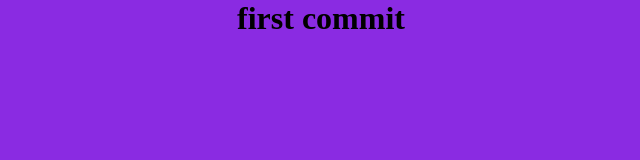
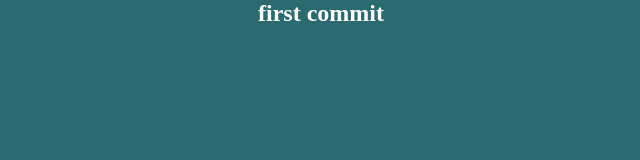
Before and after one commit to xv1china/test, a plain HTML site: page index.html in a window 1280 px wide. Shown: the whole page, without its empty margins (319-959 px from the left). Drawn offline with Linux system fonts and the light colour scheme.

Commit message:
index.html added

```diff
--- a/index.html
+++ b/index.html
@@ -1,12 +1,12 @@
 <!DOCTYPE html>
 <html lang="en">
 <head>
+    <link rel="stylesheet" href="style.css">
     <meta charset="UTF-8">
     <meta name="viewport" content="width=device-width, initial-scale=1.0">
     <title>Document</title>
-    <link rel="stylesheet" href="style.css">
 </head>
 <body>
-    <h1>first commit</h1>
+    <h2>first commit</h2>
 </body>
 </html>
--- a/style.css
+++ b/style.css
@@ -4,6 +4,7 @@
     padding: 0;
 }
 body{
-    background-color: blueviolet;
+    background-color: rgb(43, 106, 111);
     text-align: center;
+    color: white;
 }
```
Also changed, not shown: screenshot/Screenshot 2025-10-13 113849.png (added), screenshot/Screenshot 2025-10-13 114151.png (added), screenshot/Screenshot 2025-10-13 115702.png (added).
